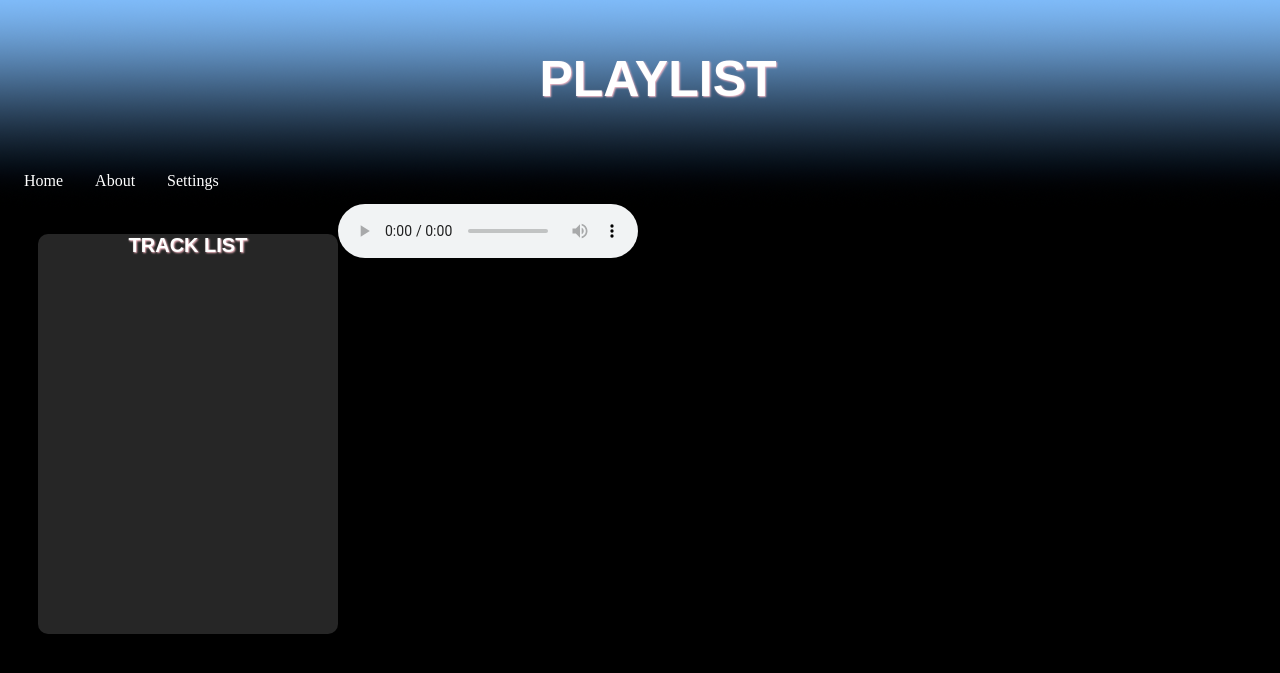
After one commit to DorianGriffin/MusicLibrary, a PHP site: page /collection.html in a window 1280 px wide. The commit adds this page. Shown: the top 673 px of the page. Run offline with PHP 8.4, Linux system fonts and the light colour scheme.

Commit message:
Add files via upload
UUUUU

```diff
--- /dev/null
+++ b/Database/collection.html
@@ -0,0 +1,26 @@
+<!DOCTYPE html>
+<html lang="en" dir="ltr">
+  <head>
+    <meta name = "viewport" content = "width=device-width, initial-scale=1.0">
+    <title>USERS PLAYLIST</title>
+    <link rel="stylesheet" href="styles.css">
+  </head>
+  <body>
+    <div class = "container">
+   <div class = "title" ><p>PLAYLIST</p></div>
+   <div>
+   <nav class="navbar">
+       <ul>
+           <li><a href="#">Home</a></li>
+           <li><a href="#">About</a></li>
+           <li><a href="#">Settings</a></li>
+       </ul>
+       </div>
+   <div class = "Tracks"><p class = "tracklistTitle">TRACK LIST</p></div>
+
+  </div>
+    <audio id="audio-player" controls>
+    </audio>
+   <script src="script.js"></script>
+  </body>
+</html>
--- /dev/null
+++ b/Database/script.js
@@ -0,0 +1,47 @@
+const audio = document.getElementById('audio');
+const canvas = document.getElementById('visualizer');
+const ctx = canvas.getContext('2d');
+
+// Create an audio context and connect the audio element to it
+const audioContext = new (window.AudioContext || window.webkitAudioContext)();
+const source = audioContext.createMediaElementSource(audio);
+source.connect(audioContext.destination);
+
+// Create an analyser node
+const analyser = audioContext.createAnalyser();
+source.connect(analyser);
+
+// Set the FFT size (affects the number of frequency bins)
+analyser.fftSize = 256;
+const bufferLength = analyser.frequencyBinCount;
+const dataArray = new Uint8Array(bufferLength);
+
+// Set up the canvas
+const WIDTH = canvas.width;
+const HEIGHT = canvas.height
+function draw() {
+  analyser.getByteFrequencyData(dataArray);
+
+  ctx.clearRect(0, 0, WIDTH, HEIGHT);
+
+  const barWidth = (WIDTH / bufferLength) * 2.5;
+  let barHeight;
+  let x = 0;
+
+  for (let i = 0; i < bufferLength; i++) {
+    barHeight = dataArray[i] / 2;
+
+    ctx.fillStyle = `rgb(50, ${barHeight + 100}, 50)`;
+    ctx.fillRect(x, HEIGHT - barHeight, barWidth, barHeight);
+
+    x += barWidth + 1;
+  }
+  requestAnimationFrame(draw);
+}
+
+audio.addEventListener('play', () => {
+ audioContext.resume().then(() => {
+   audio.play();
+   draw();
+ });
+});
--- a/Database/styles.css
+++ b/Database/styles.css
@@ -1,15 +1,109 @@
-.header_bar
-{
-  padding-left: 100px;
-  max-width: 100px;
-  margin-left: 30px;
-
-}
-.tex_logo
+.container
 {
 
 }
-.flex
+.textLogo
 {
-  display: flex;
+  text-align: center;
 }
+.Tracks
+{
+  background-color: rgba(255, 255, 255, 0.15);
+  overflow: auto;
+  scrollbar-color: white;
+  scrollbar-width: thin;
+  text-align: center;
+  font-size: 20px;
+  color: white;
+  width: 300px;
+  height: 400px;
+  float: left;
+  margin-left: 30px;
+  margin-top: 30px;
+  border-radius: 10px;
+  text-shadow: 1px 1px 2px pink;
+
+}
+.Tracks p {
+    color: white;
+
+    display: inline; /* Display text as inline so the background color only affects the text */
+}
+.title
+{
+  width: 1300px;
+  font-size: 50px;
+  text-align: center;
+}
+.navbar {
+  /*  background-color: #333;*/
+    overflow: hidden;
+}
+
+.navbar ul {
+    list-style-type: none;
+    margin: 0;
+    padding: 0;
+}
+
+.navbar li {
+    float: left;
+}
+.navbar a {
+    display: block;
+    color: white;
+    text-align: center;
+    padding: 14px 16px;
+    text-decoration: none;
+}
+
+/* Change the color of the links on hover */
+.navbar a:hover {
+    background-color: #ddd;
+    color: black;
+}
+body
+{
+  background-image: url("bg01.png");
+}
+p{
+  font-family: sans-serif;
+  font-weight: bold;
+  color: white;
+  text-shadow: 1px 1px 2px pink
+}
+.login-container {
+    width: 300px;
+    margin: 0 auto;
+    text-align: center;
+    padding: 20px;
+    border: 1px solid #ccc;
+    border-radius: 5px;
+    background-color: #f9f9f9;
+    margin-top: 70px;
+}
+
+h2 {
+    margin: 0 0 20px 0;
+}
+form {
+    text-align: left;
+}
+
+label, input {
+    display: block;
+    margin-bottom: 10px;
+}
+
+input[type="submit"] {
+    background-color: #007bff;
+    color: white;
+    border: none;
+    padding: 10px 20px;
+    border-radius: 5px;
+    cursor: pointer;
+}
+
+input[type="submit"]:hover {
+    background-color: #0056b3;
+}
```
Also changed, not shown: Database/index.html (+23 -7 lines), Database/login.php (added, +45 -0 lines), Database/Artboard 1 - Copy.png (added), Database/background.png (added), Database/bg01.png (added), 1 other file.
